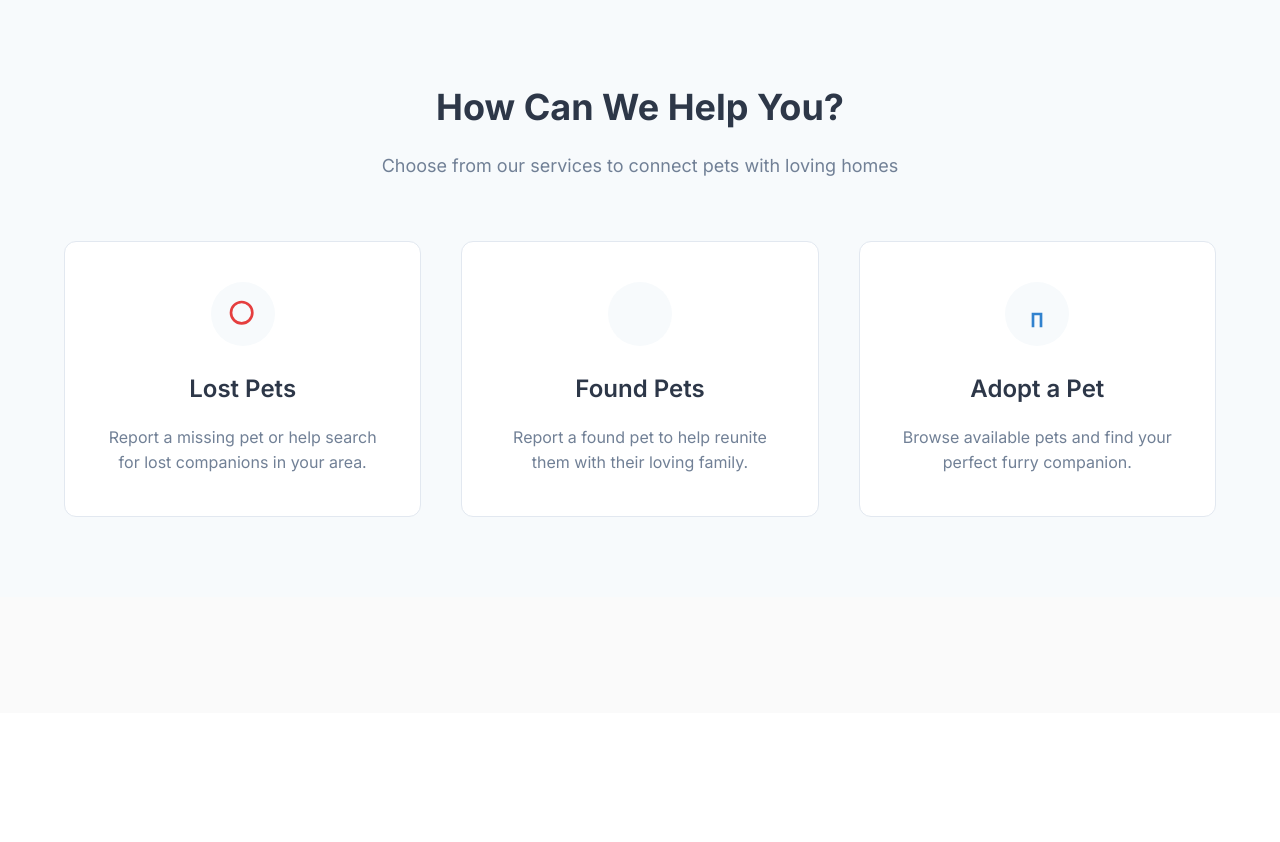
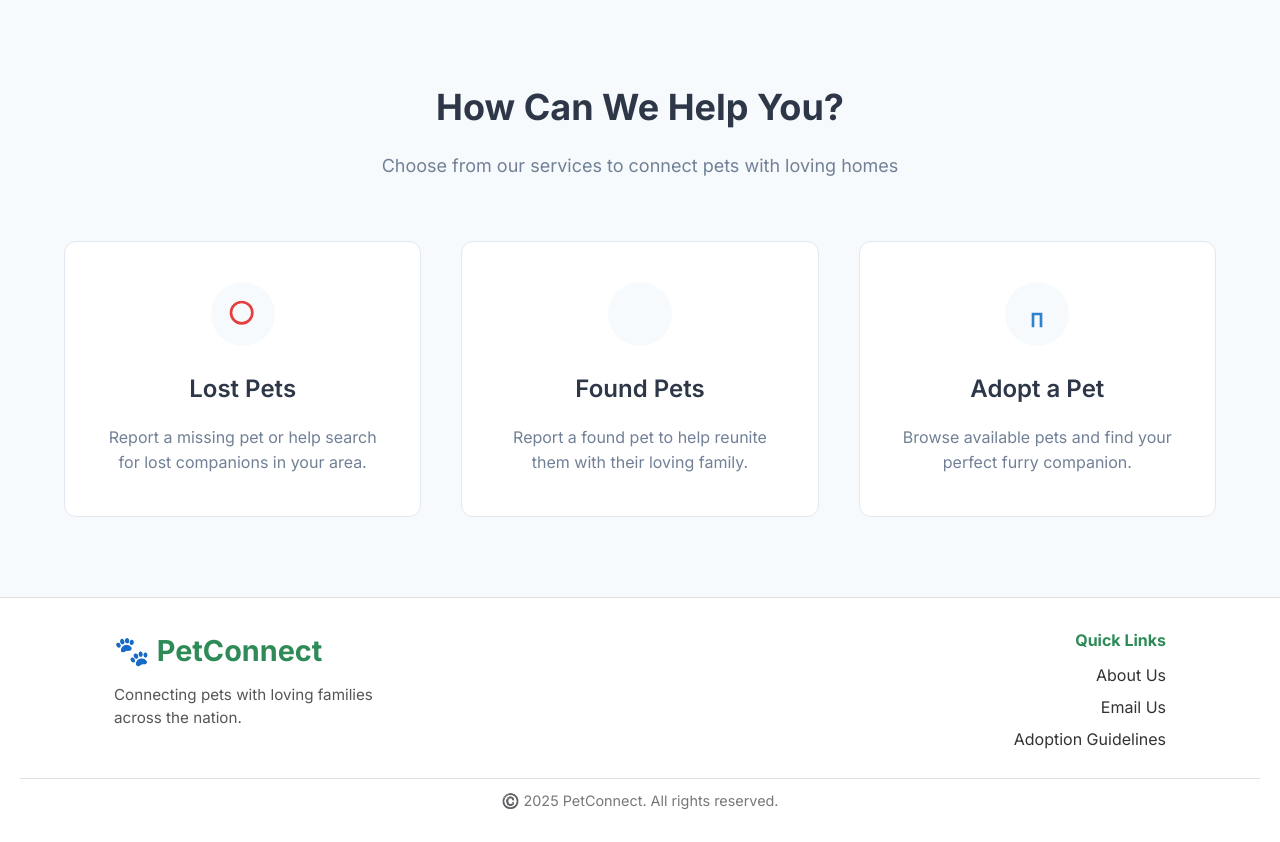
Before and after one commit to prabhatcodes9/pet_adoption_and_rescue_management_system, a Flask app: page /user/dashboard in a window 1280 px wide. Shown: the part 87-929 px from the top of the page. Before the commit the page ends 604 px from the top, so only its background shows below. Run offline with Flask 3, Linux system fonts and the light colour scheme; the visitor is signed in with stand-in values (Sample User, id 1); data that the repository does not hold is empty; parts of the project's set-up code (start-up, migrations or seed data) failed here and were passed over; some libraries are stand-ins or nearby versions.

Commit message:
update about us page

```diff
--- a/templates/dashboard.html
+++ b/templates/dashboard.html
@@ -98,6 +98,28 @@
             </div>
         </div>
     </section>
+    <!-- 🌟 Footer -->
+<footer class="footer">
+    <div class="container footer-content">
+        <div class="footer-left">
+            <h3 class="footer-logo">🐾 PetConnect</h3>
+            <p class="footer-tagline">Connecting pets with loving families across the nation.</p>
+        </div>
+
+        <div class="footer-right">
+            <h4>Quick Links</h4>
+            <ul>
+                <li><a href="{{ url_for('about')}}">About Us</a></li>
+                <li><a href="mailto:petconnect.help@gmail.com">Email Us</a></li>
+                <li><a href="{{ url_for('adoption_guidline')}}">Adoption Guidelines</a></li>
+            </ul>
+        </div>
+    </div>
+
+    <div class="footer-bottom">
+        <p>©️ 2025 PetConnect. All rights reserved.</p>
+    </div>
+</footer>
     <!-- JS for Notification Popup -->
   <script>
     const notifBtn = document.getElementById("notifBtn");
```
Also changed, not shown: templates/about_us.html (+11 -1 lines), templates/adoption_guidline.html (+11 -1 lines).
